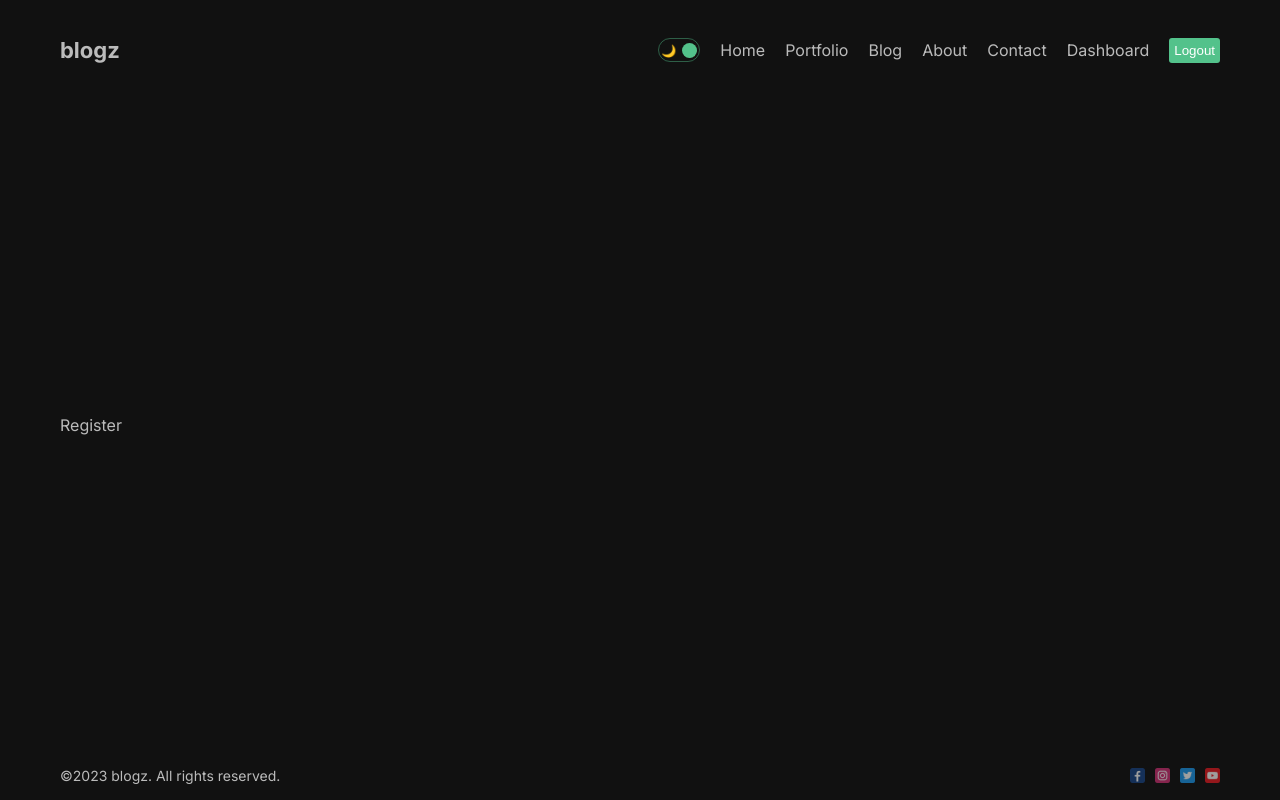
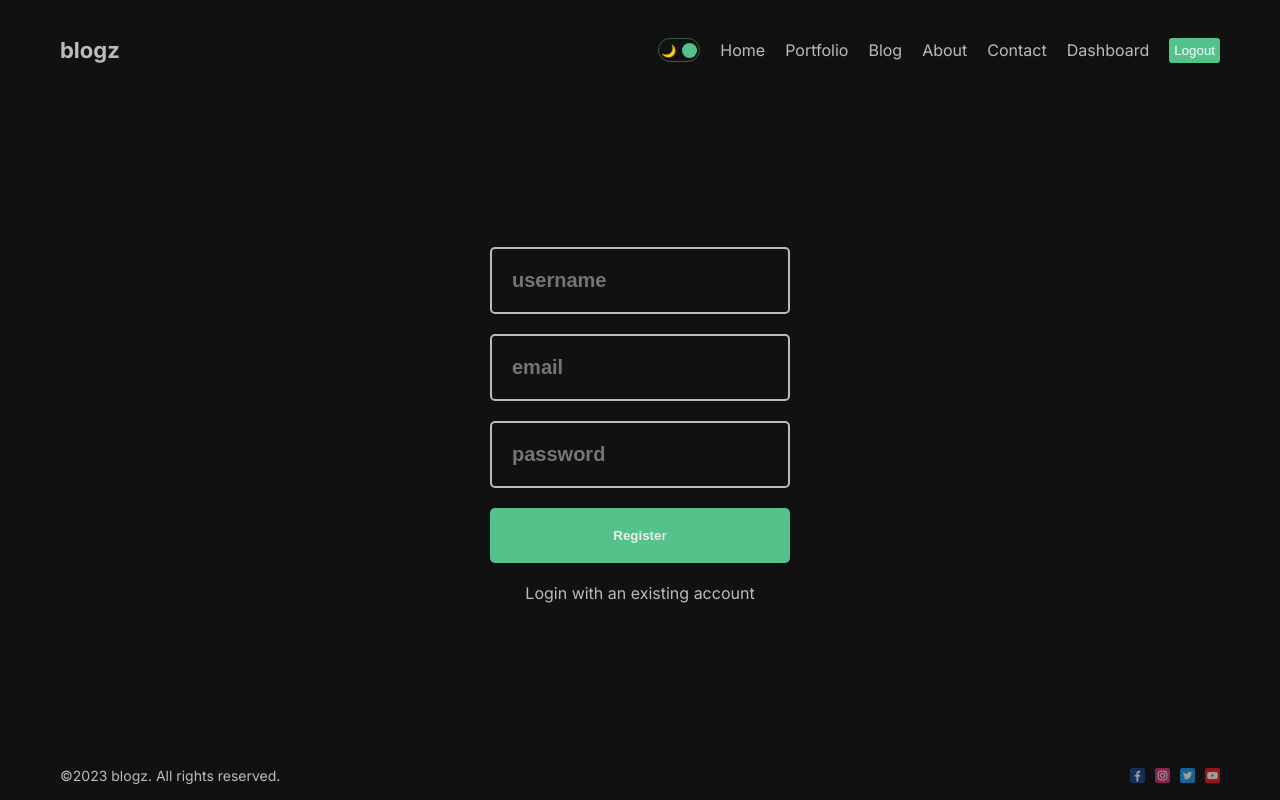
Before and after one commit to keremesen/blogz, a Next.js app: page /dashboard/register in a window 1280 px wide. Built offline with nearby package versions, Linux system fonts and the light colour scheme.

Commit message:
Credential Auth With NextAuth
used bcrypt and mongodb

```diff
--- a/package.json
+++ b/package.json
@@ -9,6 +9,7 @@
     "lint": "next lint"
   },
   "dependencies": {
+    "bcryptjs": "^2.4.3",
     "eslint": "8.44.0",
     "eslint-config-next": "13.4.7",
     "mongoose": "^7.3.1",
--- a/src/app/dashboard/(auth)/login/page.module.css
+++ b/src/app/dashboard/(auth)/login/page.module.css
@@ -0,0 +1,35 @@
+.container{
+    display: flex;
+    flex-direction: column;
+    align-items: center;
+    justify-content: center;
+    gap: 20px;
+}
+
+.form{
+    width: 300px;
+    display: flex;
+    flex-direction: column;
+    gap: 20px;
+}
+
+.input{
+    padding: 20px;
+    background-color: transparent;
+    border: 2px solid #bbb;
+    border-radius: 5px;
+    font-size: 20px;
+    font-weight: bold;
+    color: #bbb;
+}
+
+.button {
+    width: 300px;
+    padding: 20px;
+    cursor: pointer;
+    background-color: #53c28b;
+    border: none;
+    border-radius: 5px;
+    color: #eee;
+    font-weight: bold;
+  }
--- a/src/app/dashboard/(auth)/register/page.jsx
+++ b/src/app/dashboard/(auth)/register/page.jsx
@@ -1,9 +1,65 @@
-import React from 'react'
+"use client";
+import Link from "next/link";
+import styles from "./page.module.css";
+import { useState } from "react";
+import { useRouter } from "next/navigation";
+const Register = () => {
+  const [err, setErr] = useState(false);
 
-const Register = () => {
+  const router = useRouter();
+
+  const handleSubmit = async (e) => {
+    e.preventDefault();
+    const name = e.target[0].value;
+    const email = e.target[1].value;
+    const password = e.target[2].value;
+
+    try {
+      const res = await fetch("http://localhost:3000/api/auth/register", {
+        method: "POST",
+        headers: {
+          "Content-Type": "application/json",
+        },
+        body: JSON.stringify({
+          name,
+          email,
+          password,
+        }),
+      });
+
+      res.status === 201 &&
+        router.push("/dashboard/login?success=Account has been created");
+    } catch (error) {
+      setErr(true);
+    }
+  };
   return (
-    <div>Register</div>
-  )
-}
+    <div className={styles.container}>
+      <form className={styles.form} onSubmit={handleSubmit}>
+        <input
+          type="text"
+          placeholder="username"
+          className={styles.input}
+          required
+        />
+        <input
+          type="email"
+          placeholder="email"
+          className={styles.input}
+          required
+        />
+        <input
+          type="password"
+          placeholder="password"
+          className={styles.input}
+          required
+        />
+        <button className={styles.button}>Register</button>
+      </form>
+      {err && "Something went wrong!"}
+      <Link href="/dashboard/login">Login with an existing account</Link>
+    </div>
+  );
+};
 
-export default Register
+export default Register;
--- a/src/app/dashboard/(auth)/register/page.module.css
+++ b/src/app/dashboard/(auth)/register/page.module.css
@@ -0,0 +1,35 @@
+.container{
+    display: flex;
+    flex-direction: column;
+    align-items: center;
+    justify-content: center;
+    gap: 20px;
+}
+
+.form{
+    width: 300px;
+    display: flex;
+    flex-direction: column;
+    gap: 20px;
+}
+
+.input{
+    padding: 20px;
+    background-color: transparent;
+    border: 2px solid #bbb;
+    border-radius: 5px;
+    font-size: 20px;
+    font-weight: bold;
+    color: #bbb;
+}
+
+.button {
+    width: 300px;
+    padding: 20px;
+    cursor: pointer;
+    background-color: #53c28b;
+    border: none;
+    border-radius: 5px;
+    color: #eee;
+    font-weight: bold;
+  }
```
Also changed, not shown: src/app/api/auth/[...nextauth]/route.js (+44 -0 lines), src/app/api/auth/register/route.js (added, +23 -0 lines), src/app/dashboard/(auth)/login/page.jsx (+33 -8 lines), src/models/User.js (+8 -1 lines), 1 other file (tests, documents, lock files or other folders).
